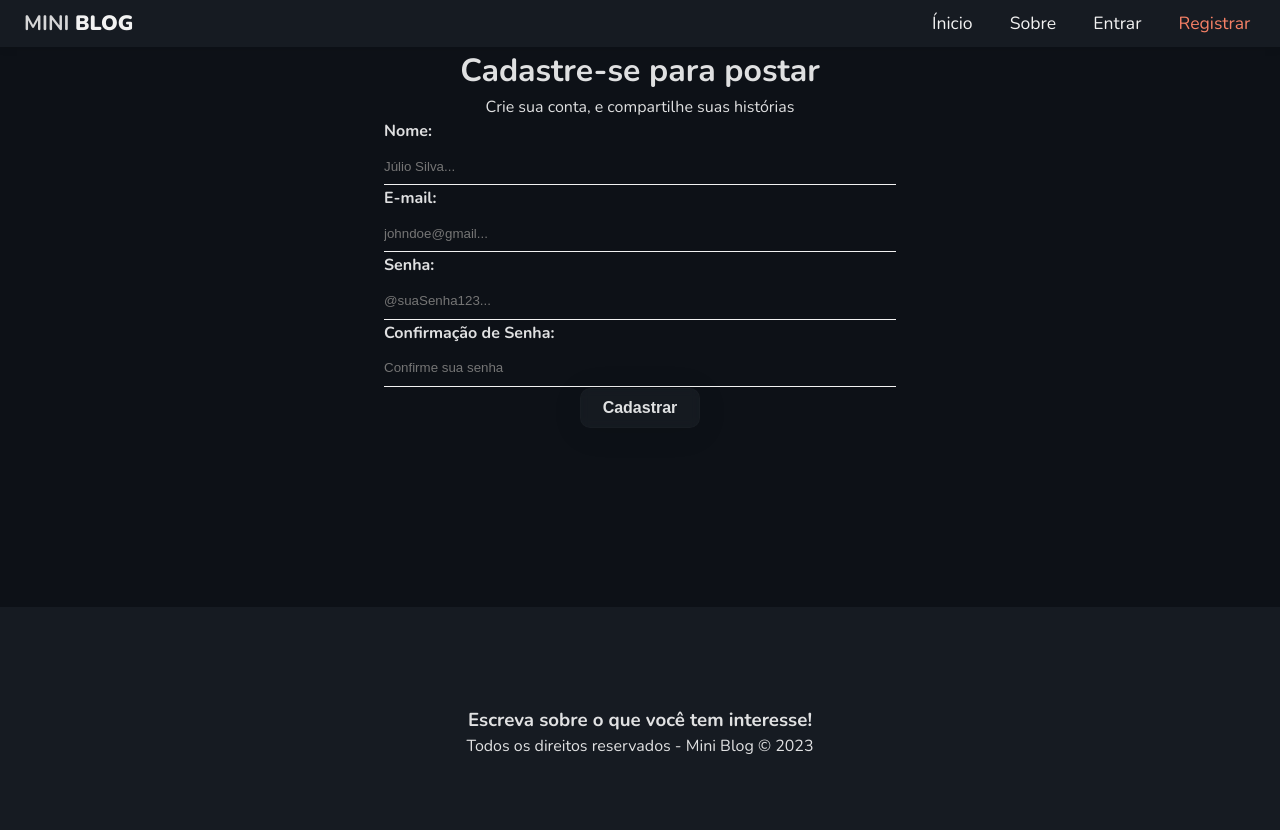
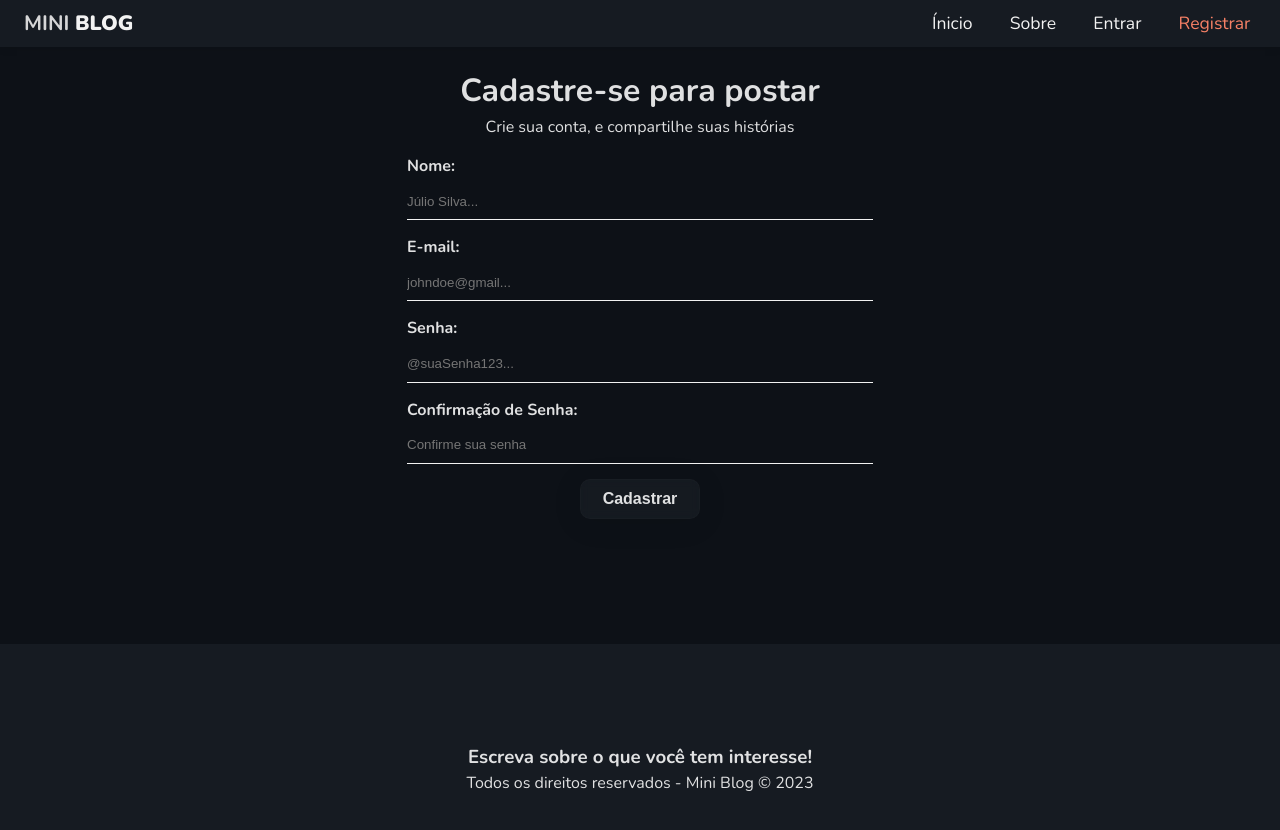
Before and after one commit to MACHADOKING/mini-blog, a React (Vite) app: page /register in a window 1280 px wide. Shown: the top 830 px of the page. Built offline with nearby package versions, Linux system fonts and the light colour scheme.

Commit message:
Feat: registration form states

```diff
--- a/src/components/Navbar/Navbar.module.css
+++ b/src/components/Navbar/Navbar.module.css
@@ -43,4 +43,5 @@
 
 .active {
   color: #f78166 !important;
+  pointer-events: none;
 }
--- a/src/index.css
+++ b/src/index.css
@@ -54,7 +54,7 @@ form {
 label {
   display: flex;
   flex-direction: column;
-  margin-bottom: 1px;
+  margin-bottom: 1em;
 }
 
 label span {
@@ -100,7 +100,7 @@ button[disabled] {
 }
 
 .container .error {
-  color: #721c24;
+  color: #ff4254;
   background-color: rgba(33, 38, 45, 0.45);
   border: 1px solid #abd1d9;
   padding: 5px;
--- a/src/pages/Register/Register.jsx
+++ b/src/pages/Register/Register.jsx
@@ -4,11 +4,35 @@ import styles from "./Register.module.css";
 import { useState, useEffect } from "react";
 
 const Register = () => {
+  const [displayName, setDisplayName] = useState("");
+  const [email, setEmail] = useState("");
+  const [password, setPassword] = useState("");
+  const [confirmPassword, setConfirmPassword] = useState("");
+  const [error, setError] = useState("");
+
+  const handleSubmit = (e) => {
+    e.preventDefault();
+    setError("");
+
+    const user = {
+      displayName,
+      email,
+      password,
+    };
+
+    if (password !== confirmPassword) {
+      setError("As senhas não se coincidem, favor corrigi-las.");
+      return;
+    }
+
+    console.log(user);
+  };
+
   return (
     <div className={styles.register}>
       <h1>Cadastre-se para postar</h1>
       <p>Crie sua conta, e compartilhe suas histórias</p>
-      <form>
+      <form onSubmit={handleSubmit}>
         <label>
           <span>Nome:</span>
           <input
@@ -16,6 +40,8 @@ const Register = () => {
             name="displayName"
             required
             placeholder="Júlio Silva..."
+            value={displayName}
+            onChange={(e) => setDisplayName(e.target.value)}
           />
         </label>
         <label>
@@ -25,6 +51,8 @@ const Register = () => {
             name="email"
             required
             placeholder="johndoe@gmail..."
+            value={email}
+            onChange={(e) => setEmail(e.target.value)}
           />
         </label>
         <label>
@@ -34,6 +62,8 @@ const Register = () => {
             name="password"
             required
             placeholder="@suaSenha123..."
+            value={password}
+            onChange={(e) => setPassword(e.target.value)}
           />
         </label>
         <label>
@@ -43,9 +73,12 @@ const Register = () => {
             name="confirmPassword"
             required
             placeholder="Confirme sua senha"
+            value={confirmPassword}
+            onChange={(e) => setConfirmPassword(e.target.value)}
           />
         </label>
         <button className="btn">Cadastrar</button>
+        {error && <p className="error">{error}</p>}
       </form>
     </div>
   );
--- a/src/pages/Register/Register.module.css
+++ b/src/pages/Register/Register.module.css
@@ -1,7 +1,17 @@
 .register {
+  width: 100%;
   text-align: center;
+  padding: 20px;
 }
 
 .register p {
   text-align: center;
 }
+
+.register label {
+  margin: 15px;
+}
+
+.register button {
+  margin-bottom: 25px;
+}
```
